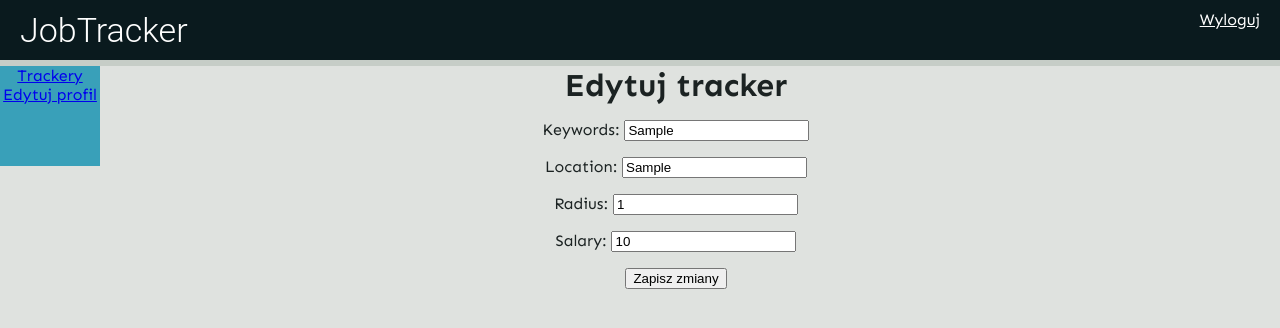
After one commit to asawicki96/JobTracker, a Django app: page /tracker/1/ in a window 1280 px wide. The commit adds this page. Shown: the top 328 px of the page. Run offline with Django 3.2, Linux system fonts and the light colour scheme; a user stored in the database is signed in; tables that the repository leaves empty hold one stand-in row (values such as "Sample post").

Commit message:
features: trackers list, tracker edit views

```diff
--- a/jobtracker/accounts/static/css/base.css
+++ b/jobtracker/accounts/static/css/base.css
@@ -77,8 +77,30 @@ body {
     text-align: left;
 }
 
+#content {
+    float: left;
+    width: 90%;
+}
+
 .helptext {
     padding-left:20px;
     display: block;
     text-align: left;
 }
+
+.tracker_info {
+    width: max-content;
+    margin: auto auto;
+}
+
+.nav {
+    float:left;
+    width: 100px;
+    height: 100px;
+    background-color: #39a0b9;
+}
+
+body h1 {
+    width: max-content;
+    margin: auto auto;
+}
--- a/jobtracker/accounts/templates/base.html
+++ b/jobtracker/accounts/templates/base.html
@@ -8,7 +8,7 @@
     </head>
     <body>
         <div id="header">
-            <a href="/" class="logo">Jobtracker</a>
+            <a href="/" class="logo">JobTracker</a>
             <ul class="menu">
                 {% if request.user.is_authenticated %}
                     <li><a href="{% url 'logout' %}">Wyloguj</a></li>
@@ -17,6 +17,12 @@
                 {% endif %}
             </ul>
         </div>
+        {% if request.user.is_authenticated %}
+            <div class="nav">
+                <a href="{% url 'dashboard' %}"><div>Trackery</div></a>
+                <a href="{% url 'edit' %}"><div>Edytuj profil</div></a>
+            </div>
+        {% endif %}
         <div id="content">
             {% block content %}
             {% endblock %}
--- a/jobtracker/accounts/urls.py
+++ b/jobtracker/accounts/urls.py
@@ -11,4 +11,5 @@ urlpatterns = [
     path('password-change/done', auth.PasswordChangeDoneView.as_view(),
         name='password_change_done'),
     path('edit/', views.UserEditView.as_view(), name='edit'),
+    path('', views.DashboardView.as_view(), name='dashboard'),
 ]
--- a/jobtracker/jobtracker/urls.py
+++ b/jobtracker/jobtracker/urls.py
@@ -21,5 +21,6 @@ from accounts import views
 urlpatterns = [
     path('admin/', admin.site.urls),
     path('accounts/', include('accounts.urls')),
+    path('tracker/', include('tracker.urls', namespace='tracker')),
     path('', views.IndexView.as_view(), name="index"),
 ]
--- /dev/null
+++ b/jobtracker/tracker/forms.py
@@ -0,0 +1,7 @@
+from django import forms
+from .models import Tracker
+
+class TrackerEditForm(forms.ModelForm):
+    class Meta:
+        model = Tracker
+        fields = ['keywords', 'location', 'radius', 'salary']
--- /dev/null
+++ b/jobtracker/tracker/templates/tracker/detail.html
@@ -0,0 +1,14 @@
+{% extends 'base.html' %}
+
+{% block title %} Edytuj {% endblock %}
+
+{% block content %}
+    <h1>Edytuj tracker</h1>
+    <div class="form">
+        <form action="" method="post">
+            {{ form.as_p }}
+            {% csrf_token %}
+            <input type="submit" value="Zapisz zmiany">
+        </form>
+    </div>
+{% endblock %}
--- /dev/null
+++ b/jobtracker/tracker/urls.py
@@ -0,0 +1,9 @@
+from django.urls import path
+from . import views
+
+
+app_name = 'trakcer'
+
+urlpatterns = [
+    path('<int:tracker_id>/', views.TrackerEditView.as_view(), name='tracker_detail'),
+]
--- a/jobtracker/tracker/views.py
+++ b/jobtracker/tracker/views.py
@@ -1,3 +1,23 @@
-from django.shortcuts import render
+from django.shortcuts import render, redirect
+from .models import Tracker
+from braces.views import LoginRequiredMixin
+from .forms import TrackerEditForm
+from django.shortcuts import get_object_or_404
+from django.views import View
 
 # Create your views here.
+
+class TrackerEditView(LoginRequiredMixin, View):
+
+    def get(self, request, tracker_id):
+        tracker = get_object_or_404(Tracker, id=tracker_id)
+        form = TrackerEditForm(instance=tracker)
+        return render(request, 'tracker/detail.html', {'form': form})
+
+    def post(self, request, tracker_id):
+        tracker = get_object_or_404(Tracker, id=tracker_id)
+        form = TrackerEditForm(instance=tracker, data=request.POST)
+
+        if form.is_valid():
+            form.save()
+        return redirect('dashboard')
```
Also changed, not shown: jobtracker/accounts/templates/account/tracker/list.html (added, +19 -0 lines), jobtracker/accounts/views.py (+15 -0 lines).
